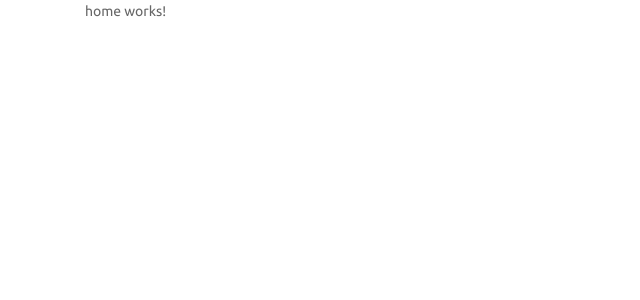
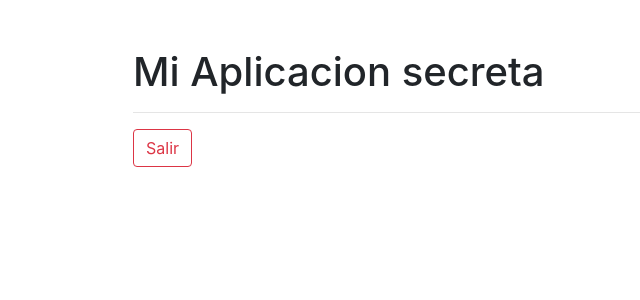
Before and after one commit to jguerrero101314/angularJS, an Angular app in the folder 07-bonus-login/: page /home in a window 1280 px wide. Shown: the top 300 px of the page, without its empty margins (0-640 px from the left). Built offline with nearby package versions, Linux system fonts and the light colour scheme; sample sign-in values are in the browser's storage.

Commit message:
179. Logout - Cerrar sesión

```diff
--- a/07-bonus-login/src/app/pages/home/home.component.html
+++ b/07-bonus-login/src/app/pages/home/home.component.html
@@ -1,3 +1,6 @@
-<p>
-  home works!
-</p>
+<div class="m-5">
+    <h1>Mi Aplicacion secreta</h1>
+    <hr>
+
+    <button class="btn btn-outline-danger" (click)="salir()">Salir</button>
+</div>
--- a/07-bonus-login/src/app/pages/home/home.component.ts
+++ b/07-bonus-login/src/app/pages/home/home.component.ts
@@ -1,15 +1,18 @@
-import { Component, OnInit } from '@angular/core';
+import { Component, OnInit } from "@angular/core";
+import { AuthService } from "../../service/auth.service";
+import { Router } from "@angular/router";
 
 @Component({
-  selector: 'app-home',
-  templateUrl: './home.component.html',
-  styleUrls: ['./home.component.css']
+  selector: "app-home",
+  templateUrl: "./home.component.html",
+  styleUrls: ["./home.component.css"],
 })
 export class HomeComponent implements OnInit {
+  constructor(private auth: AuthService, private router: Router) {}
 
-  constructor() { }
-
-  ngOnInit() {
+  ngOnInit() {}
+  salir() {
+    this.auth.logout();
+    this.router.navigateByUrl('/login');
   }
-
 }
--- a/07-bonus-login/src/app/service/auth.service.ts
+++ b/07-bonus-login/src/app/service/auth.service.ts
@@ -21,7 +21,9 @@ export class AuthService {
      this.leerToken();
   }
 
-  logout() {}
+  logout() {
+    localStorage.removeItem('token');
+  }
 
   login(usuario: UsuarioModel) {
     const authData = {
```
Also changed, not shown: 1 other file (tests, documents, lock files or other folders).
